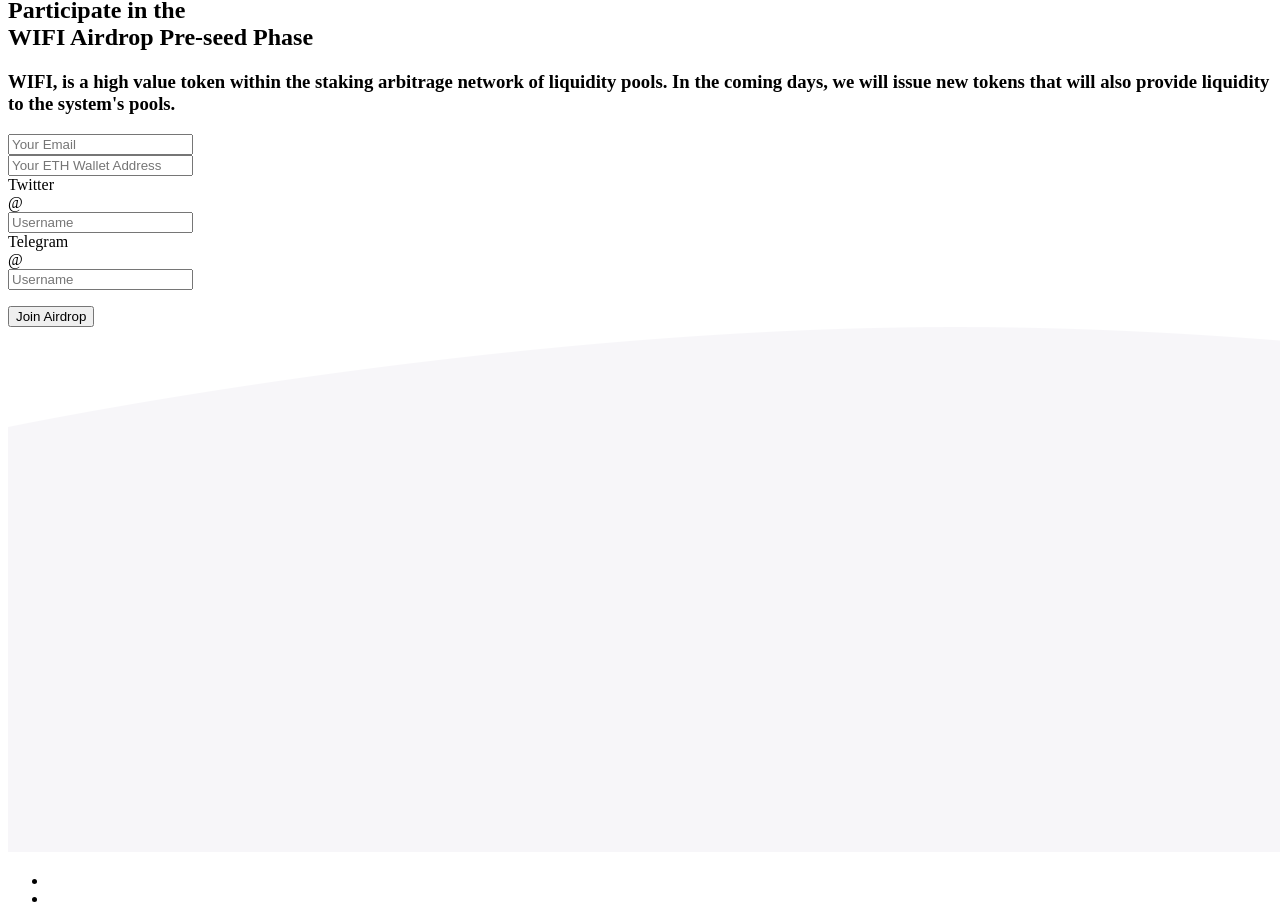
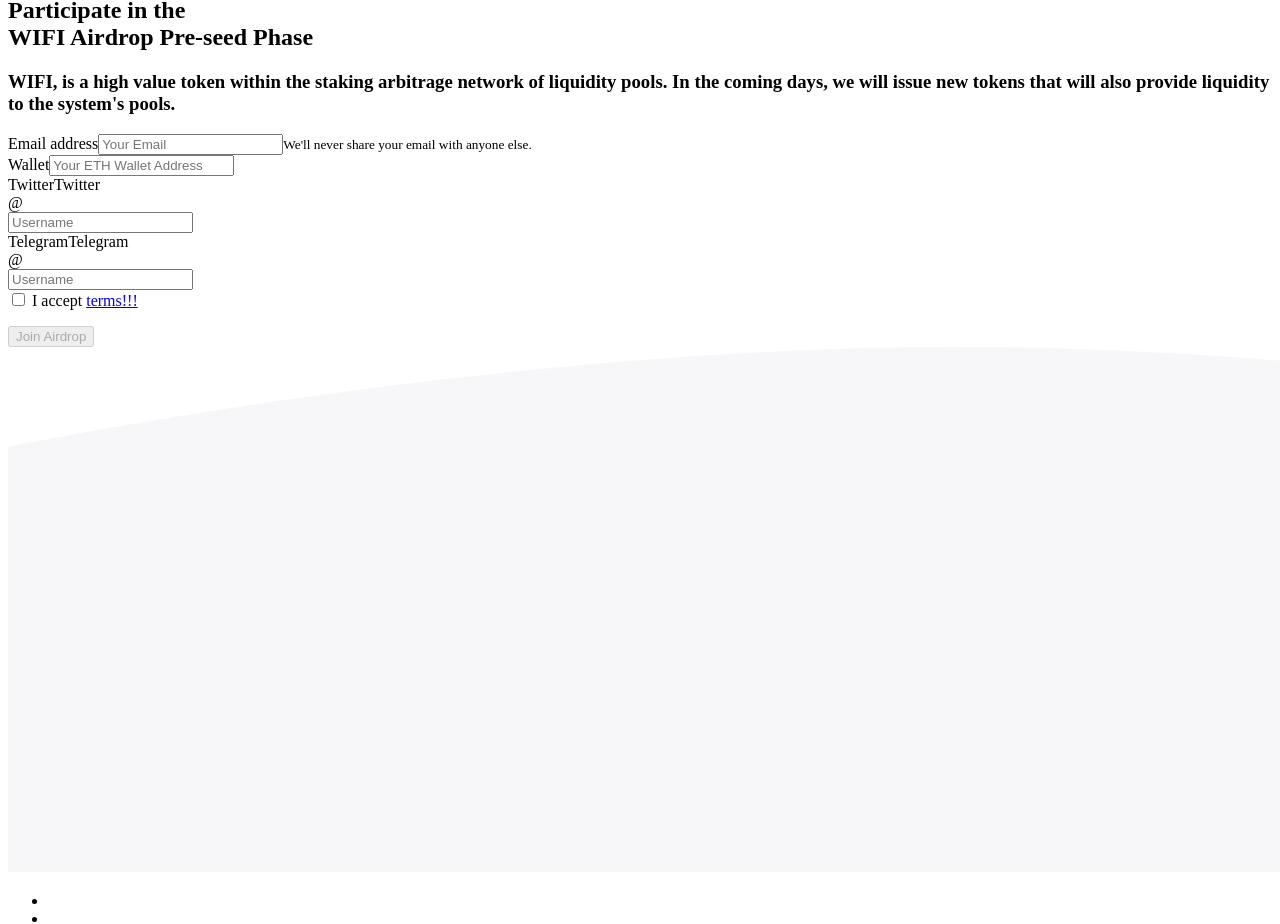
Before and after one commit to WinFinance/WIFI-token, a Nuxt app: page / in a window 1280 px wide. Shown: the part 4960-5884 px from the top of the page. Built offline with nearby package versions, Linux system fonts and the light colour scheme.

Commit message:
add terms and fix form validation

```diff
--- a/components/Header.vue
+++ b/components/Header.vue
@@ -17,9 +17,9 @@
             <!-- .topbar-nav-item -->
           </ul>
           <!-- .topbar-nav -->
-          <nuxt-link class="topbar-logo" to="/">
+          <a class="topbar-logo" href="/">
             <img src="assets/images/210 x 47.png" srcset="assets/images/210 x 47.png 2x" alt="logo" />
-          </nuxt-link>
+          </a>
           <ul class="topbar-nav">
             <li class="topbar-nav-item relative">
               <div class>
--- a/pages/index.vue
+++ b/pages/index.vue
@@ -118,7 +118,7 @@
               </div>
               <h2>Secure Purchases</h2>
               <p>{{name}} solves the issue of Uniswap exit scamming by using standardized non-custodial presale smart contracts that lock liquidity.</p>
-              <a href="/presale" class="btn">See Presale</a>
+              <a href="presale" class="btn">See Presale</a>
             </div>
             <!--End of user ineract text -->
           </div>
@@ -148,16 +148,20 @@
 
               <form @submit.stop.prevent="submit">
                 <div class="row">
-                  <div class="col">
+                  <div class="col form-group">
+                      <label for="email">Email address</label>
                     <input
                       type="email"
                       name="email"
+                      id="email"
                       v-model="email"
                       class="form-control"
                       placeholder="Your Email"
                     />
+                        <small id="emailHelp" class="form-text text-muted">We'll never share your email with anyone else.</small>
                   </div>
-                  <div class="col">
+                  <div class="col form-group">
+                                            <label for="wallet">Wallet</label>
                     <input
                       type="text"
                       name="wallet"
@@ -169,11 +173,13 @@
                 </div>
                 <div class="row my-3">
                   <div class="col">
+                                            <label for="twitter">Twitter</label>
                     <label class="sr-only" for="inlineFormInputGroup">Twitter</label>
                     <div class="input-group mb-2">
                       <div class="input-group-prepend">
                         <div class="input-group-text">@</div>
                       </div>
+
                       <input
                         type="text"
                         name="twitter"
@@ -185,11 +191,13 @@
                     </div>
                   </div>
                   <div class="col">
+                                            <label for="tg">Telegram</label>
                     <label class="sr-only" for="inlineFormInputGroup">Telegram</label>
                     <div class="input-group mb-2">
                       <div class="input-group-prepend">
                         <div class="input-group-text">@</div>
                       </div>
+
                       <input
                         type="text"
                         name="telegram"
@@ -201,11 +209,18 @@
                     </div>
                   </div>
                 </div>
+                <div class="row">
+                    <div class="col">
+                         <label for='terms'>
+      <input id='terms' type='checkbox' v-model='terms' /> I accept <nuxt-link to="/terms">terms!!!</nuxt-link>
+    </label>
+                    </div>
+                </div>
                         <p class="text-success bolder">{{submitted}}</p>
                 <p class="text-danger bolder">{{failed}}</p>
                 <p class="text-info bolder">{{notif}}</p>
 
-              <button @click="sendForm" class="btn">Join Airdrop</button>
+              <button @click="sendForm" :disabled='isDisabled' class="btn">Join Airdrop</button>
               </form>
             </div>
           </div>
@@ -230,7 +245,10 @@
       twitter:'',
       submitted: '',
       failed:'',
-        notif: ''
+        notif: '',
+        terms: false
+
+
     };
   },
   methods: {
@@ -249,26 +267,12 @@
         .then(response => this.notif = '')
         .catch(error => this.failed = error.message)
 
-    },
-    // async sendForm() {
-    //   try {
-    //     let data = new FormData();
-    //     data.append("email", this.email);
-    //     data.append("twitter", this.twitter);
-    //     data.append("telegram", this.telegram);
-    //     data.append("wallet", this.wallet);
-    //     fetch(
-    //       "https://script.google.com/macros/s/AKfycbxukw_bpvnnZ3phBKsCXaDA_S6jM6E5UvowCSuP9ApcwTf5sNI/exec"
-    //     )
-    //       .then((response) => response.json())
-    //       .then((data) => console.log(data));
-    //     // let result = await this.$axios.$post('/exec', data);
-
-    //     //             this.$router.push("/success");
-    //   } catch (err) {
-    //     console.log(err);
-    //   }
-    // },
+    }
   },
+  computed: {
+  	isDisabled: function(){
+        return !this.terms;
+    }
+  }
 };
 </script>
```
